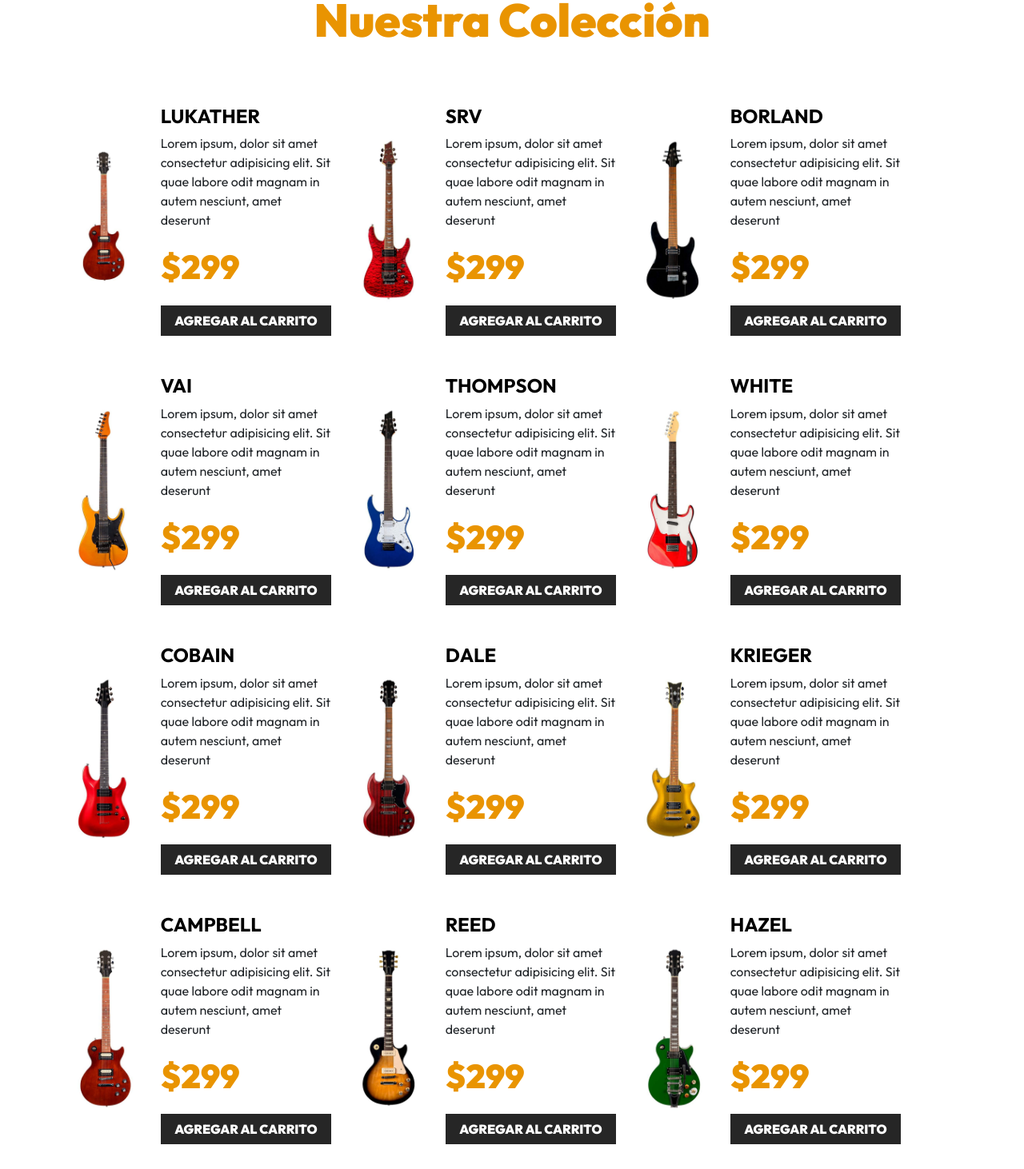
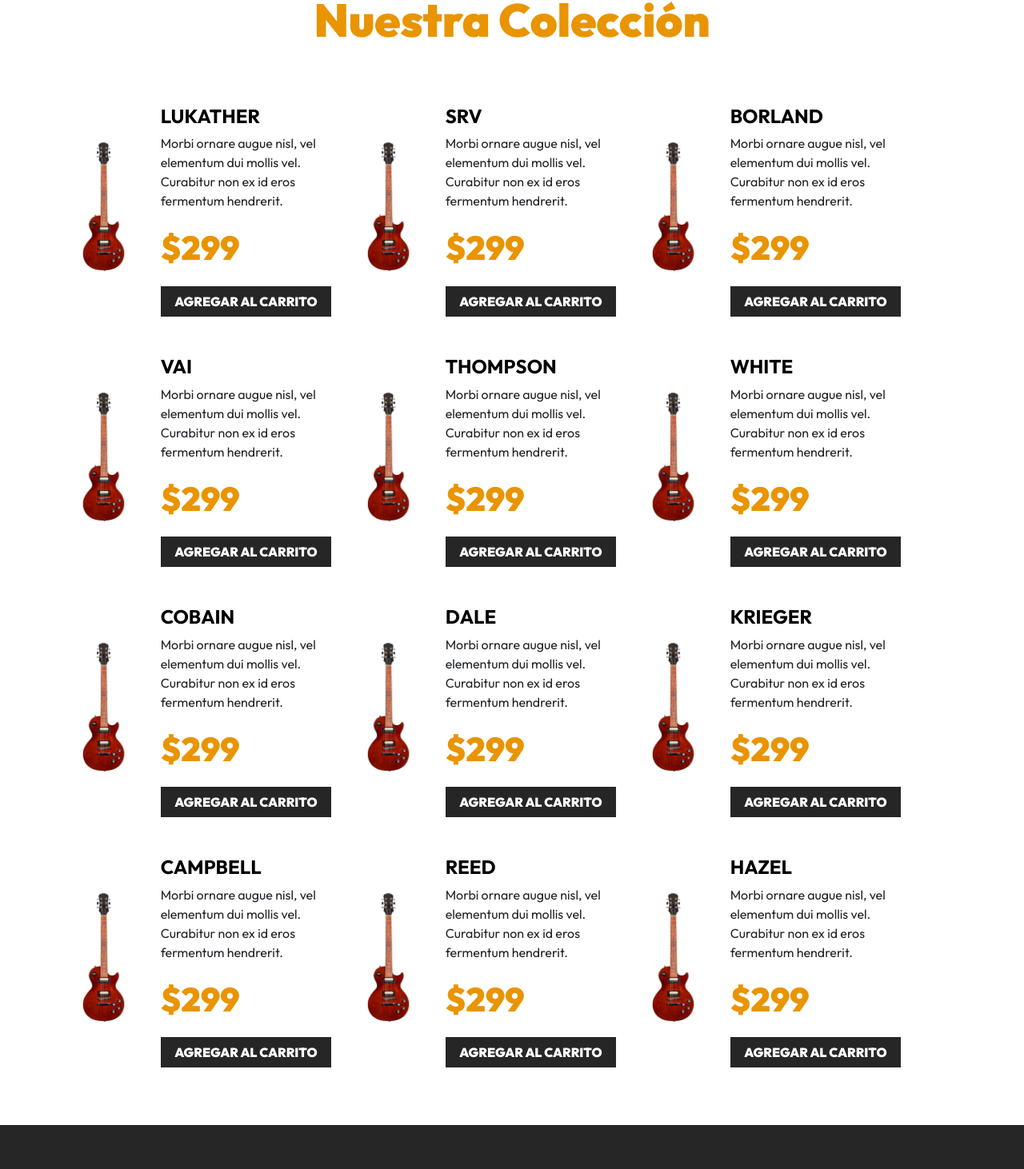
Before and after one commit to AlonsoAM/guitarla-vue, a Vue app: page / in a window 1280 px wide. Shown: the part 777-2239 px from the top of the page at 80% size. Built offline with nearby package versions, Linux system fonts and the light colour scheme.

Commit message:
Iterando con vFor

```diff
--- a/src/App.vue
+++ b/src/App.vue
@@ -106,7 +106,11 @@
     <h2 class="text-center">Nuestra Colección</h2>
 
     <div class="row mt-5">
-      <div class="col-md-6 col-lg-4 my-4 row align-items-center">
+      <div
+        class="col-md-6 col-lg-4 my-4 row align-items-center"
+        v-for="guitarra in guitarras"
+        :key="guitarra.id"
+      >
         <div class="col-4">
           <img
             class="img-fluid"
@@ -115,247 +119,11 @@
           />
         </div>
         <div class="col-8">
-          <h3 class="text-black fs-4 fw-bold text-uppercase">Lukather</h3>
+          <h3 class="text-black fs-4 fw-bold text-uppercase">
+            {{ guitarra.nombre }}
+          </h3>
           <p>
-            Lorem ipsum, dolor sit amet consectetur adipisicing elit. Sit quae
-            labore odit magnam in autem nesciunt, amet deserunt
-          </p>
-          <p class="fw-black text-primary fs-3">$299</p>
-          <button type="button" class="btn btn-dark w-100">
-            Agregar al Carrito
-          </button>
-        </div>
-      </div>
-      <!-- FIN GUITARRA -->
-
-      <div class="col-md-6 col-lg-4 my-4 row align-items-center">
-        <div class="col-4">
-          <img
-            class="img-fluid"
-            src="/img/guitarra_02.jpg"
-            alt="imagen guitarra"
-          />
-        </div>
-        <div class="col-8">
-          <h3 class="text-black fs-4 fw-bold text-uppercase">SRV</h3>
-          <p>
-            Lorem ipsum, dolor sit amet consectetur adipisicing elit. Sit quae
-            labore odit magnam in autem nesciunt, amet deserunt
-          </p>
-          <p class="fw-black text-primary fs-3">$299</p>
-          <button type="button" class="btn btn-dark w-100">
-            Agregar al Carrito
-          </button>
-        </div>
-      </div>
-      <!-- FIN GUITARRA -->
-
-      <div class="col-md-6 col-lg-4 my-4 row align-items-center">
-        <div class="col-4">
-          <img
-            class="img-fluid"
-            src="/img/guitarra_03.jpg"
-            alt="imagen guitarra"
-          />
-        </div>
-        <div class="col-8">
-          <h3 class="text-black fs-4 fw-bold text-uppercase">Borland</h3>
-          <p>
-            Lorem ipsum, dolor sit amet consectetur adipisicing elit. Sit quae
-            labore odit magnam in autem nesciunt, amet deserunt
-          </p>
-          <p class="fw-black text-primary fs-3">$299</p>
-          <button type="button" class="btn btn-dark w-100">
-            Agregar al Carrito
-          </button>
-        </div>
-      </div>
-      <!-- FIN GUITARRA -->
-
-      <div class="col-md-6 col-lg-4 my-4 row align-items-center">
-        <div class="col-4">
-          <img
-            class="img-fluid"
-            src="/img/guitarra_04.jpg"
-            alt="imagen guitarra"
-          />
-        </div>
-        <div class="col-8">
-          <h3 class="text-black fs-4 fw-bold text-uppercase">Vai</h3>
-          <p>
-            Lorem ipsum, dolor sit amet consectetur adipisicing elit. Sit quae
-            labore odit magnam in autem nesciunt, amet deserunt
-          </p>
-          <p class="fw-black text-primary fs-3">$299</p>
-          <button type="button" class="btn btn-dark w-100">
-            Agregar al Carrito
-          </button>
-        </div>
-      </div>
-      <!-- FIN GUITARRA -->
-
-      <div class="col-md-6 col-lg-4 my-4 row align-items-center">
-        <div class="col-4">
-          <img
-            class="img-fluid"
-            src="/img/guitarra_05.jpg"
-            alt="imagen guitarra"
-          />
-        </div>
-        <div class="col-8">
-          <h3 class="text-black fs-4 fw-bold text-uppercase">Thompson</h3>
-          <p>
-            Lorem ipsum, dolor sit amet consectetur adipisicing elit. Sit quae
-            labore odit magnam in autem nesciunt, amet deserunt
-          </p>
-          <p class="fw-black text-primary fs-3">$299</p>
-          <button type="button" class="btn btn-dark w-100">
-            Agregar al Carrito
-          </button>
-        </div>
-      </div>
-      <!-- FIN GUITARRA -->
-
-      <div class="col-md-6 col-lg-4 my-4 row align-items-center">
-        <div class="col-4">
-          <img
-            class="img-fluid"
-            src="/img/guitarra_06.jpg"
-            alt="imagen guitarra"
-          />
-        </div>
-        <div class="col-8">
-          <h3 class="text-black fs-4 fw-bold text-uppercase">White</h3>
-          <p>
-            Lorem ipsum, dolor sit amet consectetur adipisicing elit. Sit quae
-            labore odit magnam in autem nesciunt, amet deserunt
-          </p>
-          <p class="fw-black text-primary fs-3">$299</p>
-          <button type="button" class="btn btn-dark w-100">
-            Agregar al Carrito
-          </button>
-        </div>
-      </div>
-      <!-- FIN GUITARRA -->
-
-      <div class="col-md-6 col-lg-4 my-4 row align-items-center">
-        <div class="col-4">
-          <img
-            class="img-fluid"
-            src="/img/guitarra_07.jpg"
-            alt="imagen guitarra"
-          />
-        </div>
-        <div class="col-8">
-          <h3 class="text-black fs-4 fw-bold text-uppercase">Cobain</h3>
-          <p>
-            Lorem ipsum, dolor sit amet consectetur adipisicing elit. Sit quae
-            labore odit magnam in autem nesciunt, amet deserunt
-          </p>
-          <p class="fw-black text-primary fs-3">$299</p>
-          <button type="button" class="btn btn-dark w-100">
-            Agregar al Carrito
-          </button>
-        </div>
-      </div>
-      <!-- FIN GUITARRA -->
-      <div class="col-md-6 col-lg-4 my-4 row align-items-center">
-        <div class="col-4">
-          <img
-            class="img-fluid"
-            src="/img/guitarra_08.jpg"
-            alt="imagen guitarra"
-          />
-        </div>
-        <div class="col-8">
-          <h3 class="text-black fs-4 fw-bold text-uppercase">Dale</h3>
-          <p>
-            Lorem ipsum, dolor sit amet consectetur adipisicing elit. Sit quae
-            labore odit magnam in autem nesciunt, amet deserunt
-          </p>
-          <p class="fw-black text-primary fs-3">$299</p>
-          <button type="button" class="btn btn-dark w-100">
-            Agregar al Carrito
-          </button>
-        </div>
-      </div>
-      <!-- FIN GUITARRA -->
-      <div class="col-md-6 col-lg-4 my-4 row align-items-center">
-        <div class="col-4">
-          <img
-            class="img-fluid"
-            src="/img/guitarra_09.jpg"
-            alt="imagen guitarra"
-          />
-        </div>
-        <div class="col-8">
-          <h3 class="text-black fs-4 fw-bold text-uppercase">Krieger</h3>
-          <p>
-            Lorem ipsum, dolor sit amet consectetur adipisicing elit. Sit quae
-            labore odit magnam in autem nesciunt, amet deserunt
-          </p>
-          <p class="fw-black text-primary fs-3">$299</p>
-          <button type="button" class="btn btn-dark w-100">
-            Agregar al Carrito
-          </button>
-        </div>
-      </div>
-      <!-- FIN GUITARRA -->
-      <div class="col-md-6 col-lg-4 my-4 row align-items-center">
-        <div class="col-4">
-          <img
-            class="img-fluid"
-            src="/img/guitarra_10.jpg"
-            alt="imagen guitarra"
-          />
-        </div>
-        <div class="col-8">
-          <h3 class="text-black fs-4 fw-bold text-uppercase">Campbell</h3>
-          <p>
-            Lorem ipsum, dolor sit amet consectetur adipisicing elit. Sit quae
-            labore odit magnam in autem nesciunt, amet deserunt
-          </p>
-          <p class="fw-black text-primary fs-3">$299</p>
-          <button type="button" class="btn btn-dark w-100">
-            Agregar al Carrito
-          </button>
-        </div>
-      </div>
-      <!-- FIN GUITARRA -->
-      <div class="col-md-6 col-lg-4 my-4 row align-items-center">
-        <div class="col-4">
-          <img
-            class="img-fluid"
-            src="/img/guitarra_11.jpg"
-            alt="imagen guitarra"
-          />
-        </div>
-        <div class="col-8">
-          <h3 class="text-black fs-4 fw-bold text-uppercase">Reed</h3>
-          <p>
-            Lorem ipsum, dolor sit amet consectetur adipisicing elit. Sit quae
-            labore odit magnam in autem nesciunt, amet deserunt
-          </p>
-          <p class="fw-black text-primary fs-3">$299</p>
-          <button type="button" class="btn btn-dark w-100">
-            Agregar al Carrito
-          </button>
-        </div>
-      </div>
-      <!-- FIN GUITARRA -->
-      <div class="col-md-6 col-lg-4 my-4 row align-items-center">
-        <div class="col-4">
-          <img
-            class="img-fluid"
-            src="/img/guitarra_12.jpg"
-            alt="imagen guitarra"
-          />
-        </div>
-        <div class="col-8">
-          <h3 class="text-black fs-4 fw-bold text-uppercase">Hazel</h3>
-          <p>
-            Lorem ipsum, dolor sit amet consectetur adipisicing elit. Sit quae
-            labore odit magnam in autem nesciunt, amet deserunt
+            {{ guitarra.descripcion }}
           </p>
           <p class="fw-black text-primary fs-3">$299</p>
           <button type="button" class="btn btn-dark w-100">
```
